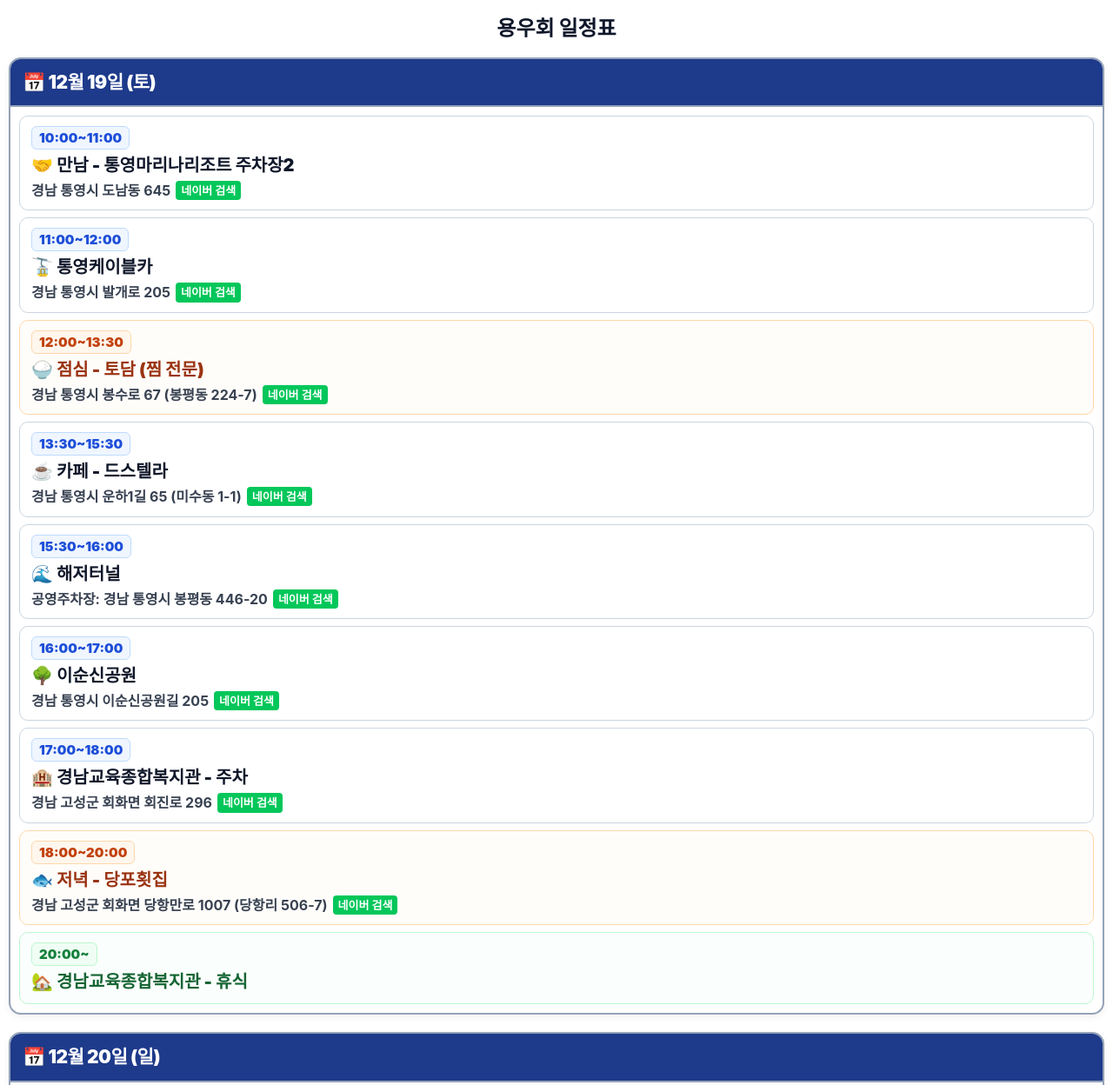
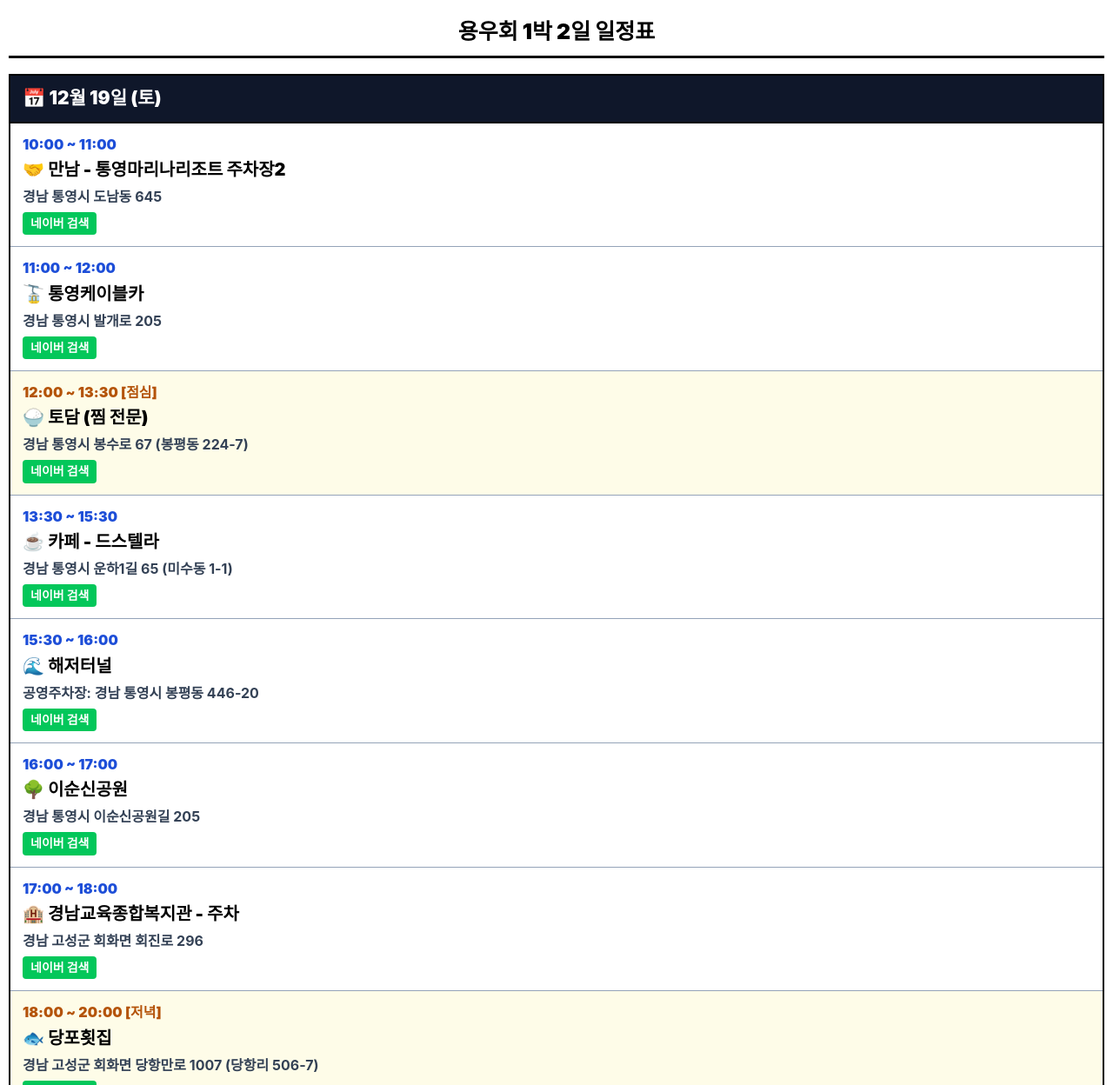
Before and after one commit to yhynong-beep/yongwoo-account, a plain HTML site: page 2026/일정표.html in a window 1280 px wide. Shown: the top 1248 px of the page at 87% size. Drawn offline with Linux system fonts and the light colour scheme.

Commit message:
일정표.html 업데이트

```diff
--- a/2026/일정표.html
+++ b/2026/일정표.html
@@ -3,273 +3,178 @@
 <head>
 <meta charset="UTF-8">
 <meta name="viewport" content="width=device-width, initial-scale=1, viewport-fit=cover">
-  <title>용우회 1박 2일 일정</title>
+<title>용우회 1박 2일 일정 (수첩형)</title>
 <style>
-:root{
-  --bg:#ffffff;
-  --text:#111827;
-  --line:#cbd5e1;
+  * { box-sizing: border-box; }
+  body {
+    margin: 0;
+    padding: 14px 10px 28px;
+    background: #ffffff;
+    color: #000000;
+    font-family: -apple-system, "Apple SD Gothic Neo", "Malgun Gothic", "Noto Sans KR", sans-serif;
+    line-height: 1.45;
   }
-
-*{box-sizing:border-box}
-
-body{
-  margin:0;
-  padding:12px 10px 24px;
-  background:var(--bg);
-  color:var(--text);
-  font-family:-apple-system,"Apple SD Gothic Neo",
-  "Malgun Gothic","Noto Sans KR",sans-serif;
-  line-height:1.4;
+  h1 {
+    font-size: 25px;
+    font-weight: 900;
+    text-align: center;
+    margin: 4px 0 18px;
+    padding-bottom: 10px;
+    border-bottom: 3px solid #000000;
   }
-
-/* 전체 제목 */
-h1{
-  font-size:24px;
-  font-weight:900;
-  text-align:center;
-  color:#0f172a;
-  margin:4px 0 16px;
+  .day-box {
+    border: 2.5px solid #000000;
+    margin-bottom: 24px;
   }
-
-/* 날짜 카드 */
-.day{
-  background:#ffffff;
-  border:2px solid #94a3b8;
-  border-radius:14px;
-  overflow:hidden;
-  margin-bottom:20px;
-  box-shadow:0 3px 8px rgba(0,0,0,0.06);
+  .day-title {
+    background: #0f172a;
+    color: #ffffff;
+    font-size: 21px;
+    font-weight: 900;
+    padding: 11px 14px;
+    border-bottom: 2.5px solid #000000;
   }
-
-/* 날짜 제목 */
-.day h2{
-  margin:0;
-  padding:12px 14px;
-  background:#1e3a8a;
-  color:#ffffff;
-  font-size:21px;
-  font-weight:900;
-  border-bottom:2px solid #94a3b8;
-  letter-spacing:-0.5px;
+  .schedule-item {
+    padding: 13px 14px;
+    border-bottom: 1.5px solid #94a3b8;
   }
-
-/* 1열 일정 목록 컨테이너 */
-.list{
-  padding:10px;
-  display:flex;
-  flex-direction:column;
-  gap:8px;
+  .schedule-item:last-child {
+    border-bottom: none;
   }
-
-/* 개별 일정 카드 (완전한 1열 수직 배치) */
-.item{
-  padding:11px 13px;
-  border:1.5px solid var(--line);
-  border-radius:10px;
-  background:#ffffff;
+  .schedule-item.meal {
+    background: #fefce8;
   }
-
-/* 시간 */
-.time{
-  display:inline-block;
-  background:#eff6ff;
-  color:#1d4ed8;
-  border:1px solid #bfdbfe;
-  font-size:15px;
-  font-weight:900;
-  padding:2px 8px;
-  border-radius:6px;
-  margin-bottom:4px;
+  .time-row {
+    font-size: 16px;
+    font-weight: 900;
+    color: #1d4ed8;
+    margin-bottom: 3px;
   }
-
-/* 일정 제목 */
-.title{
-  font-size:20px;
-  font-weight:900;
-  color:#0f172a;
-  word-break:keep-all;
+  .schedule-item.meal .time-row {
+    color: #b45309;
   }
-
-/* 주소 및 네이버 검색 링크 영역 */
-.desc-wrap {
-  margin-top:4px;
-  display:flex;
-  flex-wrap:wrap;
-  align-items:center;
-  gap:6px;
+  .place-row {
+    font-size: 20px;
+    font-weight: 900;
+    color: #000000;
+    word-break: keep-all;
   }
-
-.desc{
-  font-size:16px;
-  font-weight:700;
-  color:#374151;
-  word-break:keep-all;
+  .addr-row {
+    margin-top: 5px;
+    font-size: 16px;
+    font-weight: 700;
+    color: #334155;
+    word-break: keep-all;
   }
-
-/* 네이버 검색 버튼 스타일 */
   .naver-btn {
-  display:inline-block;
-  background:#03c75a;
-  color:#ffffff;
-  font-size:13px;
-  font-weight:700;
-  text-decoration:none;
-  padding:2px 6px;
-  border-radius:4px;
-  white-space:nowrap;
-}
-.naver-btn:hover {
-  background:#02b350;
-}
-
-/* 식사 일정 (주황 계열) */
-.item.meal{
-  border-color:#fed7aa;
-  background:#fffdfa;
-}
-.item.meal .time{
-  background:#fff7ed;
-  color:#c2410c;
-  border-color:#fed7aa;
-}
-.item.meal .title{
-  color:#9a3412;
-}
-
-/* 휴식 일정 (녹색 계열) */
-.item.rest{
-  border-color:#bbf7d0;
-  background:#fafefc;
-}
-.item.rest .time{
-  background:#f0fdf4;
-  color:#15803d;
-  border-color:#bbf7d0;
-}
-.item.rest .title{
-  color:#166534;
-}
-
-/* 작은 스마트폰 대응 */
-@media(max-width:380px){
-  body{padding:10px 6px 20px}
-  h1{font-size:22px}
-  .day h2{font-size:19px; padding:10px 12px}
-  .item{padding:10px 10px}
-  .time{font-size:14px; padding:2px 6px}
-  .title{font-size:18px}
-  .desc{font-size:15px}
+    display: inline-block;
+    margin-top: 6px;
+    background: #03c75a;
+    color: #ffffff;
+    font-size: 14px;
+    font-weight: 800;
+    text-decoration: none;
+    padding: 3px 9px;
+    border-radius: 4px;
   }
 </style>
 </head>
 <body>
-  <h1>용우회 일정표</h1>
 
-  <!-- 12월 19일 -->
-  <div class="day">
-   <h2>📅 12월 19일 (토)</h2>
-   <div class="list">
-    <div class="item">
-     <div class="time">10:00~11:00</div>
-     <div class="title">🤝 만남 - 통영마리나리조트 주차장2</div>
-     <div class="desc-wrap">
-      <span class="desc">경남 통영시 도남동 645</span>
+<h1>용우회 1박 2일 일정표</h1>
+
+<div class="day-box">
+  <div class="day-title">📅 12월 19일 (토)</div>
+
+  <div class="schedule-item">
+    <div class="time-row">10:00 ~ 11:00</div>
+    <div class="place-row">🤝 만남 - 통영마리나리조트 주차장2</div>
+    <div class="addr-row">경남 통영시 도남동 645</div>
     <a href="https://search.naver.com/search.naver?query=통영+마리나리조트+주차장2" target="_blank" class="naver-btn">네이버 검색</a>
   </div>
-    </div>
-    <div class="item">
-     <div class="time">11:00~12:00</div>
-     <div class="title">🚡 통영케이블카</div>
-     <div class="desc-wrap">
-      <span class="desc">경남 통영시 발개로 205</span>
+
+  <div class="schedule-item">
+    <div class="time-row">11:00 ~ 12:00</div>
+    <div class="place-row">🚡 통영케이블카</div>
+    <div class="addr-row">경남 통영시 발개로 205</div>
     <a href="https://search.naver.com/search.naver?query=통영케이블카" target="_blank" class="naver-btn">네이버 검색</a>
   </div>
-    </div>
-    <div class="item meal">
-     <div class="time">12:00~13:30</div>
-     <div class="title">🍚 점심 - 토담 (찜 전문)</div>
-     <div class="desc-wrap">
-      <span class="desc">경남 통영시 봉수로 67 (봉평동 224-7)</span>
+
+  <div class="schedule-item meal">
+    <div class="time-row">12:00 ~ 13:30 [점심]</div>
+    <div class="place-row">🍚 토담 (찜 전문)</div>
+    <div class="addr-row">경남 통영시 봉수로 67 (봉평동 224-7)</div>
     <a href="https://search.naver.com/search.naver?query=통영+봉수로 67+찜" target="_blank" class="naver-btn">네이버 검색</a>
   </div>
-    </div>
-    <div class="item">
-     <div class="time">13:30~15:30</div>
-     <div class="title">☕ 카페 - 드스텔라</div>
-     <div class="desc-wrap">
-      <span class="desc">경남 통영시 운하1길 65 (미수동 1-1)</span>
+
+  <div class="schedule-item">
+    <div class="time-row">13:30 ~ 15:30</div>
+    <div class="place-row">☕ 카페 - 드스텔라</div>
+    <div class="addr-row">경남 통영시 운하1길 65 (미수동 1-1)</div>
     <a href="https://search.naver.com/search.naver?query=통영+드스텔라" target="_blank" class="naver-btn">네이버 검색</a>
   </div>
-    </div>
-    <div class="item">
-     <div class="time">15:30~16:00</div>
-     <div class="title">🌊 해저터널</div>
-     <div class="desc-wrap">
-      <span class="desc">공영주차장: 경남 통영시 봉평동 446-20</span>
+
+  <div class="schedule-item">
+    <div class="time-row">15:30 ~ 16:00</div>
+    <div class="place-row">🌊 해저터널</div>
+    <div class="addr-row">공영주차장: 경남 통영시 봉평동 446-20</div>
     <a href="https://search.naver.com/search.naver?query=통영+해저터널공영주차장" target="_blank" class="naver-btn">네이버 검색</a>
   </div>
-    </div>
-    <div class="item">
-     <div class="time">16:00~17:00</div>
-     <div class="title">🌳 이순신공원</div>
-     <div class="desc-wrap">
-      <span class="desc">경남 통영시 이순신공원길 205</span>
+
+  <div class="schedule-item">
+    <div class="time-row">16:00 ~ 17:00</div>
+    <div class="place-row">🌳 이순신공원</div>
+    <div class="addr-row">경남 통영시 이순신공원길 205</div>
     <a href="https://search.naver.com/search.naver?query=통영+이순신공원" target="_blank" class="naver-btn">네이버 검색</a>
   </div>
-    </div>
-    <div class="item">
-     <div class="time">17:00~18:00</div>
-     <div class="title">🏨 경남교육종합복지관 - 주차</div>
-     <div class="desc-wrap">
-      <span class="desc">경남 고성군 회화면 회진로 296</span>
+
+  <div class="schedule-item">
+    <div class="time-row">17:00 ~ 18:00</div>
+    <div class="place-row">🏨 경남교육종합복지관 - 주차</div>
+    <div class="addr-row">경남 고성군 회화면 회진로 296</div>
     <a href="https://search.naver.com/search.naver?query=경남교육종합복지관" target="_blank" class="naver-btn">네이버 검색</a>
   </div>
-    </div>
-    <div class="item meal">
-     <div class="time">18:00~20:00</div>
-     <div class="title">🐟 저녁 - 당포횟집</div>
-     <div class="desc-wrap">
-      <span class="desc">경남 고성군 회화면 당항만로 1007 (당항리 506-7)</span>
+
+  <div class="schedule-item meal">
+    <div class="time-row">18:00 ~ 20:00 [저녁]</div>
+    <div class="place-row">🐟 당포횟집</div>
+    <div class="addr-row">경남 고성군 회화면 당항만로 1007 (당항리 506-7)</div>
     <a href="https://search.naver.com/search.naver?query=고성+당포횟집" target="_blank" class="naver-btn">네이버 검색</a>
   </div>
-    </div>
-    <div class="item rest">
-     <div class="time">20:00~</div>
-     <div class="title">🏡 경남교육종합복지관 - 휴식</div>
-    </div>
+
+  <div class="schedule-item">
+    <div class="time-row">20:00 ~</div>
+    <div class="place-row">🏡 경남교육종합복지관 - 휴식</div>
   </div>
 </div>
 
-  <!-- 12월 20일 -->
-  <div class="day">
-   <h2>📅 12월 20일 (일)</h2>
-   <div class="list">
-    <div class="item meal">
-     <div class="time">07:30~08:30</div>
-     <div class="title">🍜 아침 - 누룽지, 라면</div>
+<div class="day-box">
+  <div class="day-title">📅 12월 20일 (일)</div>
+
+  <div class="schedule-item meal">
+    <div class="time-row">07:30 ~ 08:30 [아침]</div>
+    <div class="place-row">🍜 누룽지, 라면</div>
   </div>
-    <div class="item rest">
-     <div class="time">08:30~10:00</div>
-     <div class="title">☕ 복지관 시설이용 (커피 등)</div>
+
+  <div class="schedule-item">
+    <div class="time-row">08:30 ~ 10:00</div>
+    <div class="place-row">☕ 복지관 시설이용 (커피 등)</div>
   </div>
-    <div class="item">
-     <div class="time">10:00~12:00</div>
-     <div class="title">🏞️ 당항포 관광</div>
-     <div class="desc-wrap">
-      <span class="desc">경남 고성군 회화면 당항만로 1116 (당항포관광지)</span>
+
+  <div class="schedule-item">
+    <div class="time-row">10:00 ~ 12:00</div>
+    <div class="place-row">🏞️ 당항포 관광</div>
+    <div class="addr-row">경남 고성군 회화면 당항만로 1116 (당항포관광지)</div>
     <a href="https://search.naver.com/search.naver?query=당항포관광지" target="_blank" class="naver-btn">네이버 검색</a>
   </div>
-    </div>
-    <div class="item meal">
-     <div class="time">12:00~13:00</div>
-     <div class="title">🍲 점심 - 진국본가</div>
-     <div class="desc-wrap">
-      <span class="desc">경남 고성군 회화면 관인로 20 (배둔리 1288-74)</span>
+
+  <div class="schedule-item meal">
+    <div class="time-row">12:00 ~ 13:00 [점심]</div>
+    <div class="place-row">🍲 진국본가</div>
+    <div class="addr-row">경남 고성군 회화면 관인로 20 (배둔리 1288-74)</div>
     <a href="https://search.naver.com/search.naver?query=고성+진국본가" target="_blank" class="naver-btn">네이버 검색</a>
   </div>
 </div>
-   </div>
-  </div>
+
 </body>
 </html>
```
Lines whose indentation alone changed are shown as unchanged.
